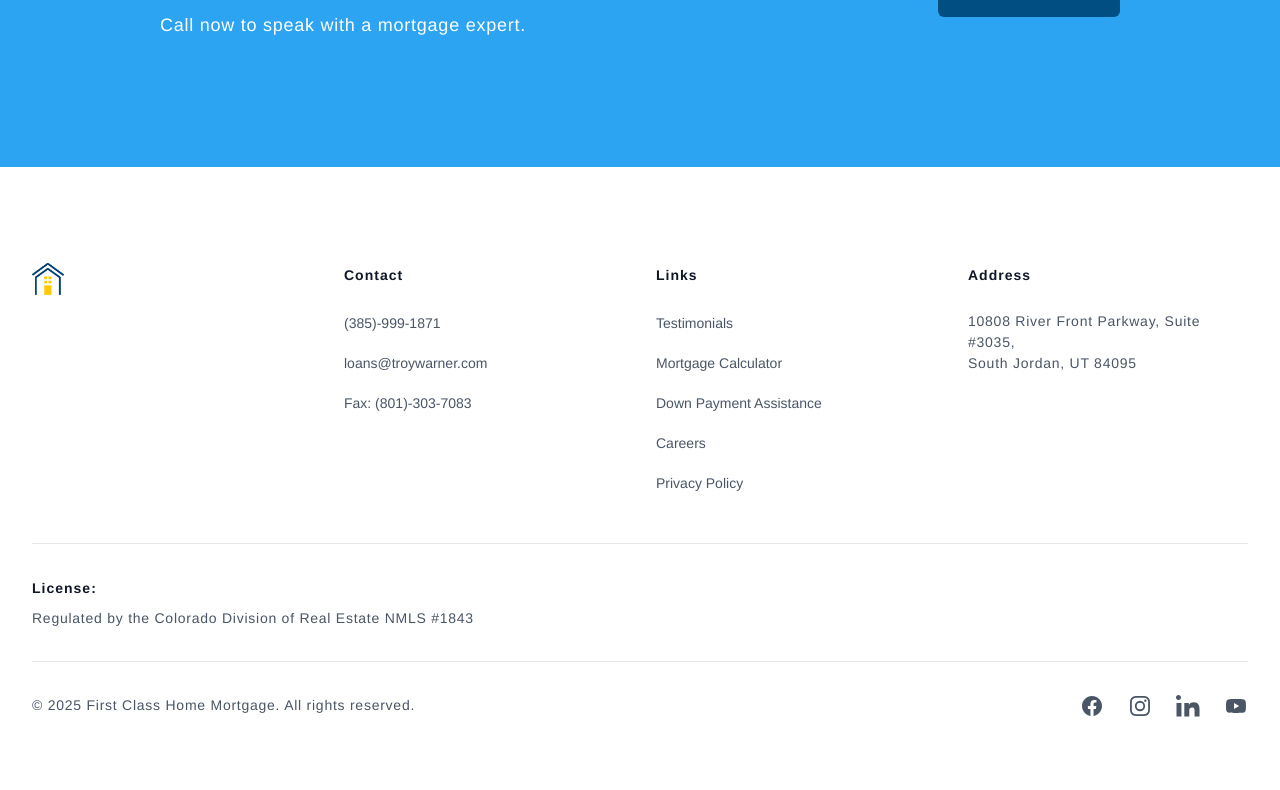
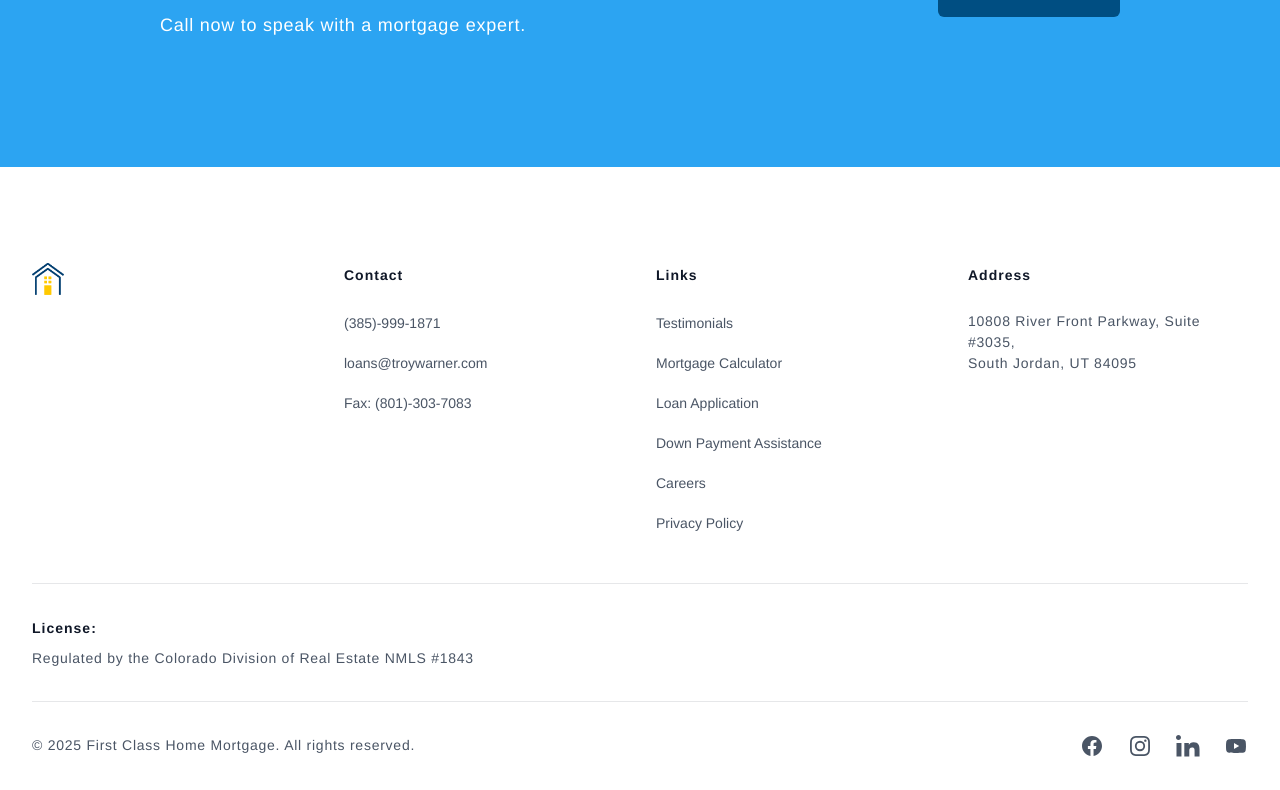
Before and after one commit to MitchellHCrane/1stclassnextjs, a Next.js app: page / in a window 1280 px wide. Shown: the part 1674-2464 px from the top of the page. Before the commit the page ends 2424 px from the top, so only its background shows below. Built offline with nearby package versions, Linux system fonts and the light colour scheme.

Commit message:
loan app link add

```diff
--- a/src/app/components/Footer.js
+++ b/src/app/components/Footer.js
@@ -9,6 +9,10 @@ const navigation = {
   links: [
     { name: "Testimonials", href: "/testimonials" },
     { name: "Mortgage Calculator", href: "/mortgage-calculator" },
+    {
+      name: "Loan Application",
+      href: "https://firstclasshomemortgage.my1003app.com/102983/register",
+    },
     {
       name: "Down Payment Assistance",
       href: "https://dpa.1stclasshomemortgage.com/",
--- a/src/app/components/Navbar.js
+++ b/src/app/components/Navbar.js
@@ -29,6 +29,11 @@ const resources = [
     name: "Mortgage Calculator",
     href: "/mortgage-calculator",
     target: "_self",
+  },
+  {
+    name: "Loan Application",
+    href: "https://firstclasshomemortgage.my1003app.com/102983/register",
+    target: "_blank",
   },
   {
     name: "Down Payment Assistance",
```
